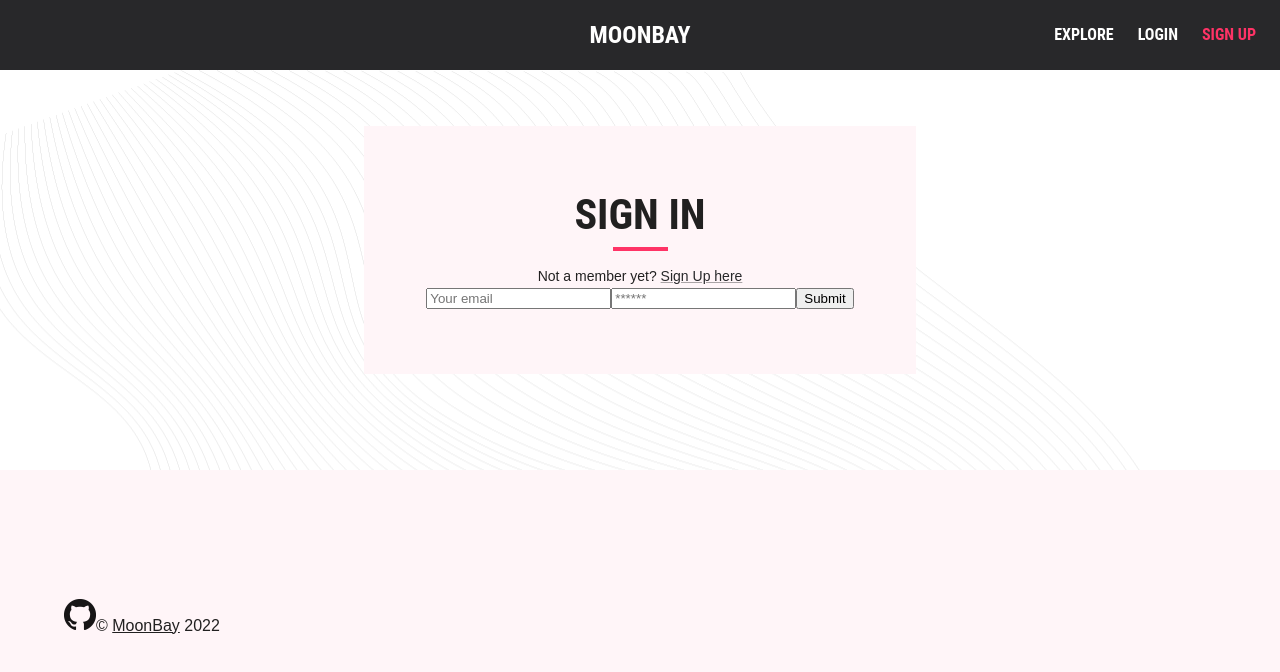
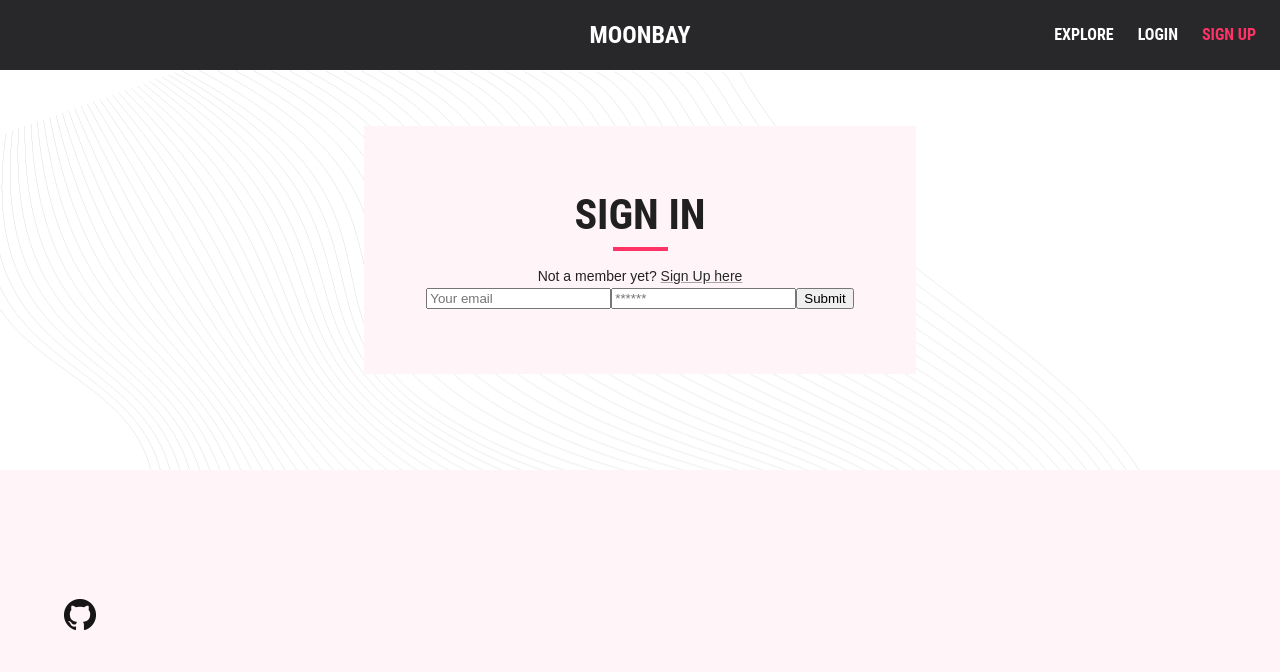
Before and after one commit to theresaqueryforthat/MoonBay, a React (Create React App) app in the folder client/: page /login in a window 1280 px wide. Shown: the top 672 px of the page. Built offline with nearby package versions, Linux system fonts and the light colour scheme; the HTML template or start-up script is replaced by a standard one.

Commit message:
cleanup footer and links

```diff
--- a/client/src/pages/Explore.js
+++ b/client/src/pages/Explore.js
@@ -15,26 +15,13 @@ import Stack from '@mui/material/Stack';
 import Box from '@mui/material/Box';
 import Typography from '@mui/material/Typography';
 import Container from '@mui/material/Container';
-import Link from '@mui/material/Link';
 import withRoot from './modules/withRoot';
 import AppFooter from './modules/views/AppFooter';
 import axios from 'axios';
 import { ADD_FAVORITE, REMOVE_FAVORITE } from '../utils/mutations';
 import { QUERY_FAVORITES } from '../utils/queries';
 import Auth from '../utils/auth';
-
-function Copyright() {
-  return (
-    <Typography variant="body2" color="text.secondary" align="center">
-      {'Copyright © '}
-      <Link color="inherit" href="https://mui.com/">
-        Your Website
-      </Link>{' '}
-      {new Date().getFullYear()}
-      {'.'}
-    </Typography>
-  );
-}
+import Copyright from './modules/components/Copyright';
 
 function Explore() {
   const [assets, setAssets] = useState([]);
--- a/client/src/pages/Favorites.js
+++ b/client/src/pages/Favorites.js
@@ -12,22 +12,9 @@ import Stack from '@mui/material/Stack';
 import Box from '@mui/material/Box';
 import Typography from '@mui/material/Typography';
 import Container from '@mui/material/Container';
-import Link from '@mui/material/Link';
 import withRoot from './modules/withRoot';
 import AppFooter from './modules/views/AppFooter';
-
-function Copyright() {
-  return (
-    <Typography variant="body2" color="text.secondary" align="center">
-      {'Copyright © '}
-      <Link color="inherit" href="https://mui.com/">
-        Your Website
-      </Link>{' '}
-      {new Date().getFullYear()}
-      {'.'}
-    </Typography>
-  );
-}
+import Copyright from './modules/components/Copyright';
 
 const cards = [1, 2, 3, 4, 5, 6, 7, 8, 9];
 
--- /dev/null
+++ b/client/src/pages/modules/components/Copyright.js
@@ -0,0 +1,18 @@
+import * as React from 'react';
+import Link from '@mui/material/Link';
+import Typography from '@mui/material/Typography';
+
+function Copyright() {
+  return (
+    <Typography variant="body2" color="text.secondary" align="center">
+      {'Copyright © '}
+      <Link color="inherit" href="https://github.com/theresaqueryforthat/moonbay">
+        MoonBay
+      </Link>{' '}
+      {new Date().getFullYear()}
+      {'.'}
+    </Typography>
+  );
+}
+
+export default Copyright;
--- a/client/src/pages/modules/views/AppFooter.js
+++ b/client/src/pages/modules/views/AppFooter.js
@@ -5,18 +5,6 @@ import Link from '@mui/material/Link';
 import Container from '@mui/material/Container';
 import Typography from '../components/Typography';
 import TextField from '../components/TextField';
-
-function Copyright() {
-  return (
-    <React.Fragment>
-      {'© '}
-      <Link color="inherit" href="https://github.com/">
-        MoonBay
-      </Link>{' '}
-      {new Date().getFullYear()}
-    </React.Fragment>
-  );
-}
 
 const iconStyle = {
   width: 48,
@@ -48,13 +36,12 @@ export default function AppFooter() {
               sx={{ height: 120 }}
             >
               <Grid item sx={{ display: 'flex' }}>
-                <Box href="https://linktr.ee/rickyricer?utm_source=linktree_profile_share&ltsid=6618688c-1d28-411f-8068-8a3835741233" >
+                <Link href="https://linktr.ee/rickyricer?utm_source=linktree_profile_share&ltsid=6618688c-1d28-411f-8068-8a3835741233" >
                   <img
                     src="/static/GitHub-Mark-32px.png"
                     alt="GitHub"
                   />
-                  <Copyright />
-                </Box>
+                </Link>
               </Grid>
             </Grid>
           </Grid>
```
